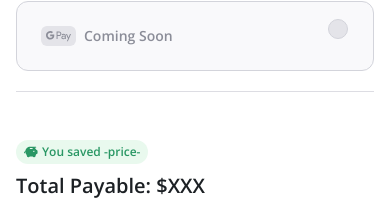
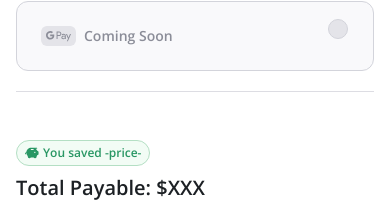
Before and after one commit to AbhishekkGautam/checkout-page-ui, a Next.js app: page / in a window 390 px wide. Shown: the part 2908-3128 px from the top of the page. Built offline with nearby package versions, Linux system fonts and the light colour scheme.

Commit message:
add border to tags

```diff
--- a/components/CheckoutForm.jsx
+++ b/components/CheckoutForm.jsx
@@ -230,7 +230,7 @@ const CheckoutForm = () => {
         <hr className="mt-5 lg:mt-8 border-grey-400" />
         {/* total payable */}
         <div className="mt-12 lg:mt-16">
-          <div className="flex items-center gap-1 w-fit bg-green-secondary py-1 px-2 rounded-full lg:hidden mb-2 lg:mb-0">
+          <div className="flex items-center gap-1 w-fit bg-green-100 border border-green-light py-1 px-2 rounded-full lg:hidden mb-2 lg:mb-0">
             <PiggyBank color="#299764" />
             <p className="text-xs font-semibold text-green-primary">
               You saved -price-
--- a/tailwind.config.js
+++ b/tailwind.config.js
@@ -28,6 +28,8 @@ module.exports = {
         green: {
           primary: '#299764',
           secondary: '#E9F9EE',
+          light: '#B4DFC4',
+          100: '#F2FCF5',
         },
         indigo: {
           primary: '#3A5CCC',
```
